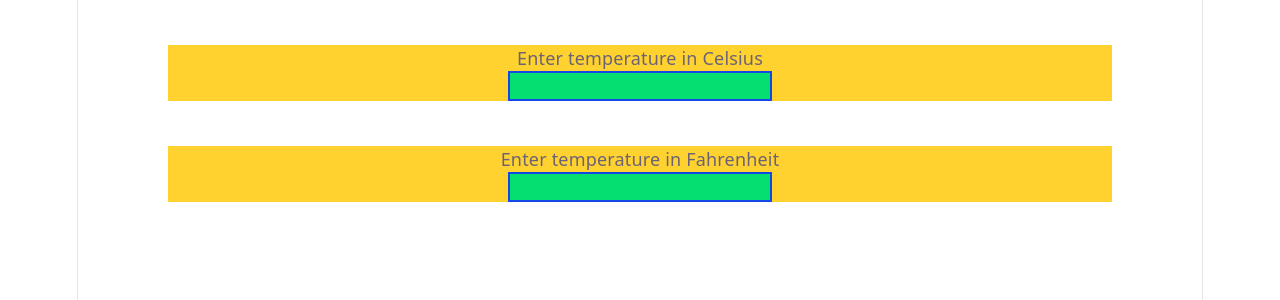
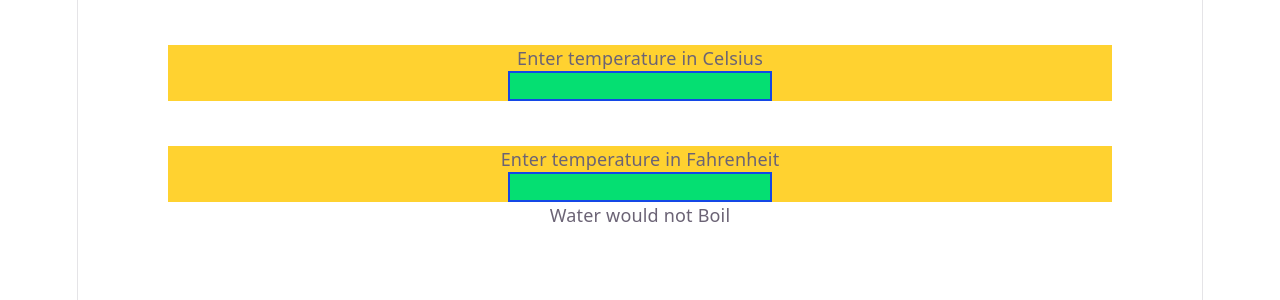
Before and after one commit to omorsultan/react-learn-with-summit, a React (Vite) app: page / in a window 1280 px wide. Shown: the top 300 px of the page. Built offline with nearby package versions, Linux system fonts and the light colour scheme.

Commit message:
video-11

```diff
--- a/src/components/Calculator.jsx
+++ b/src/components/Calculator.jsx
@@ -1,19 +1,41 @@
 import React from 'react'
 import BoilingVerdict from './BoilingVerdict'
-import InputTemperature from './InputTemperature'
+import InputTemperature from './TemperatureInput'
+import { convert , toCelsius , toFahrenheit} from '../lib/converter'
 
 
 class Calculator  extends React.Component{
 
+  state = { temperature : '' , scale :'c'} // object
+
+  handleChange = (e, scale) => {
+    this.setState({
+      temperature: e.target.value,
+      scale,
+    })
+  }
+
   render(){
-
+    const {temperature, scale } = this.state;
+    const celsius = scale === 'f' ? convert (temperature, toCelsius) : temperature;
+    const farhenheit = scale === 'c' ? convert(temperature, toFahrenheit) : temperature;
     return(
       <>
-      <InputTemperature scale="c" />
-      <InputTemperature scale="f" />
+      <InputTemperature scale="c"
+        temperature={celsius}
+        onTemperatureChange = {this.handleChange}
+
+      />
+      <InputTemperature
+        scale = 'f'
+        temperature = {farhenheit}
+        onTemperatureChange = {this.handleChange}
+
+      />
+      <BoilingVerdict celsius={parseFloat(celsius)} />
 
       </>
-    )
+    );
 
   }
 
--- a/src/components/InputTemperature.jsx
+++ b/src/components/TemperatureInput.jsx
@@ -5,23 +5,9 @@ import React from 'react'
     f : 'Fahrenheit'
   };
 
-class InputTemperature extends React.Component{
-
-  state = {
-    temperature: '',
-  }
-
-  onTemperatureChange = (e) =>{
-    this.setState({
-      temperature: e.target.value,
-    })
-  }
 
 
-
-  render(){
-    const {temperature } = this.state;
-    const {scale} = this.props;
+const TemperatureInput = ({scale ,temperature,  onTemperatureChange}) => {
 
     return(
       <>
@@ -29,18 +15,16 @@ class InputTemperature extends React.Component{
          <fieldset >
        <legend>Enter temperature in {scaleName[scale]}</legend>
        <input type='text' value={temperature}
-       onChange={this.onTemperatureChange}
+       onChange={(e) => onTemperatureChange(e, scale)}
        className='bg-green-400 border-blue-700 border-2' />
       </fieldset>
-      {/* <BoilingVerdict celsius={parseFloat(temperature)}/> */}
 
       </div>
 
       </>
     )
 
-  }
 
 }
 
-export default InputTemperature
+export default TemperatureInput
--- /dev/null
+++ b/src/lib/converter.js
@@ -0,0 +1,17 @@
+export function toCelsius(fahrenheit) {
+    return ((fahrenheit - 32) * 5) / 9;
+}
+
+export function toFahrenheit(celsius) {
+    return (celsius * 9) / 5 + 32;
+}
+
+export function convert(temperature, convertTo) {
+    const input = parseFloat(temperature);
+    if (Number.isNaN(input)) {
+        return '';
+    }
+    const output = convertTo(input);
+    const rounded = Math.round(output * 1000) / 1000;
+    return rounded.toString();
+}
```
